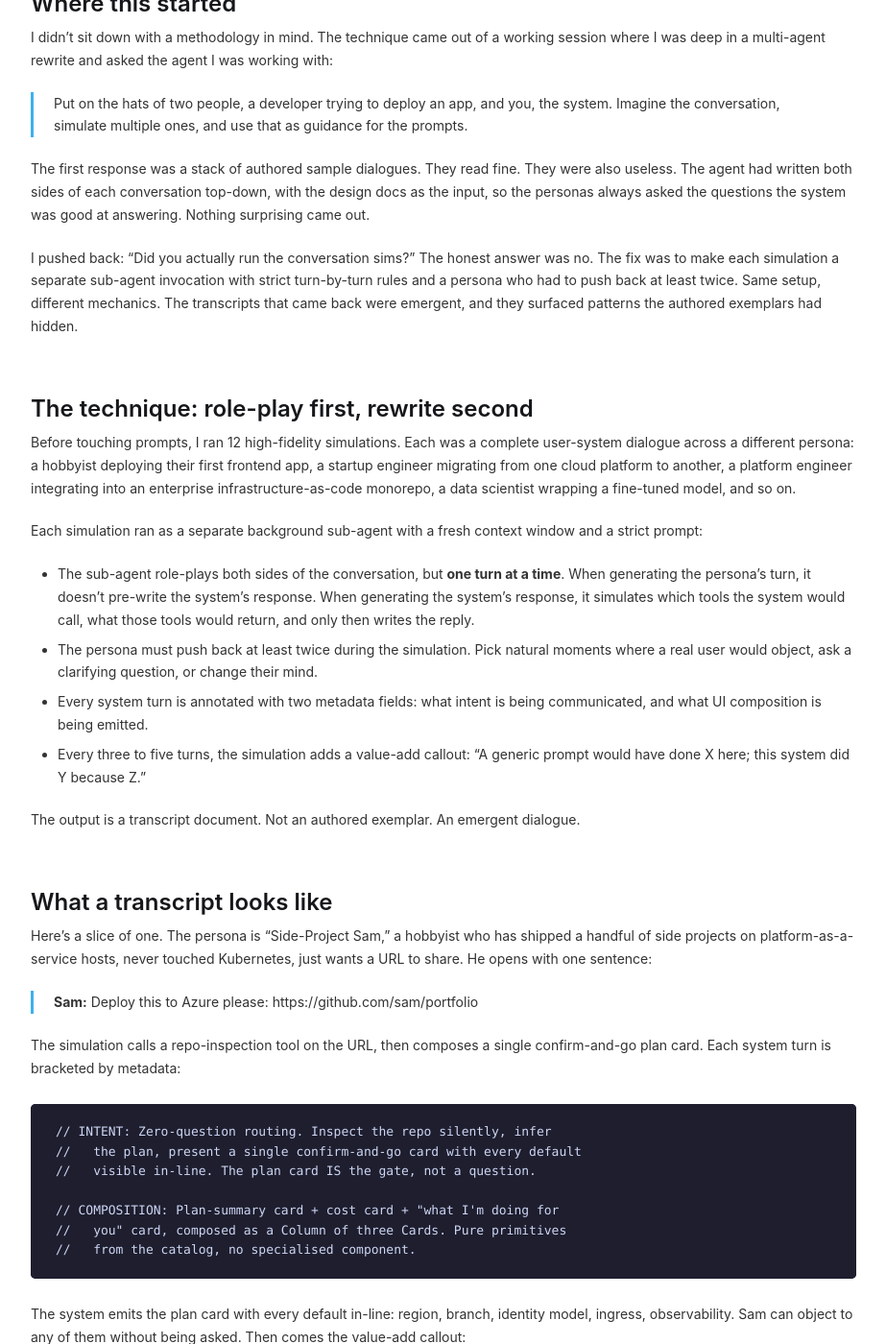
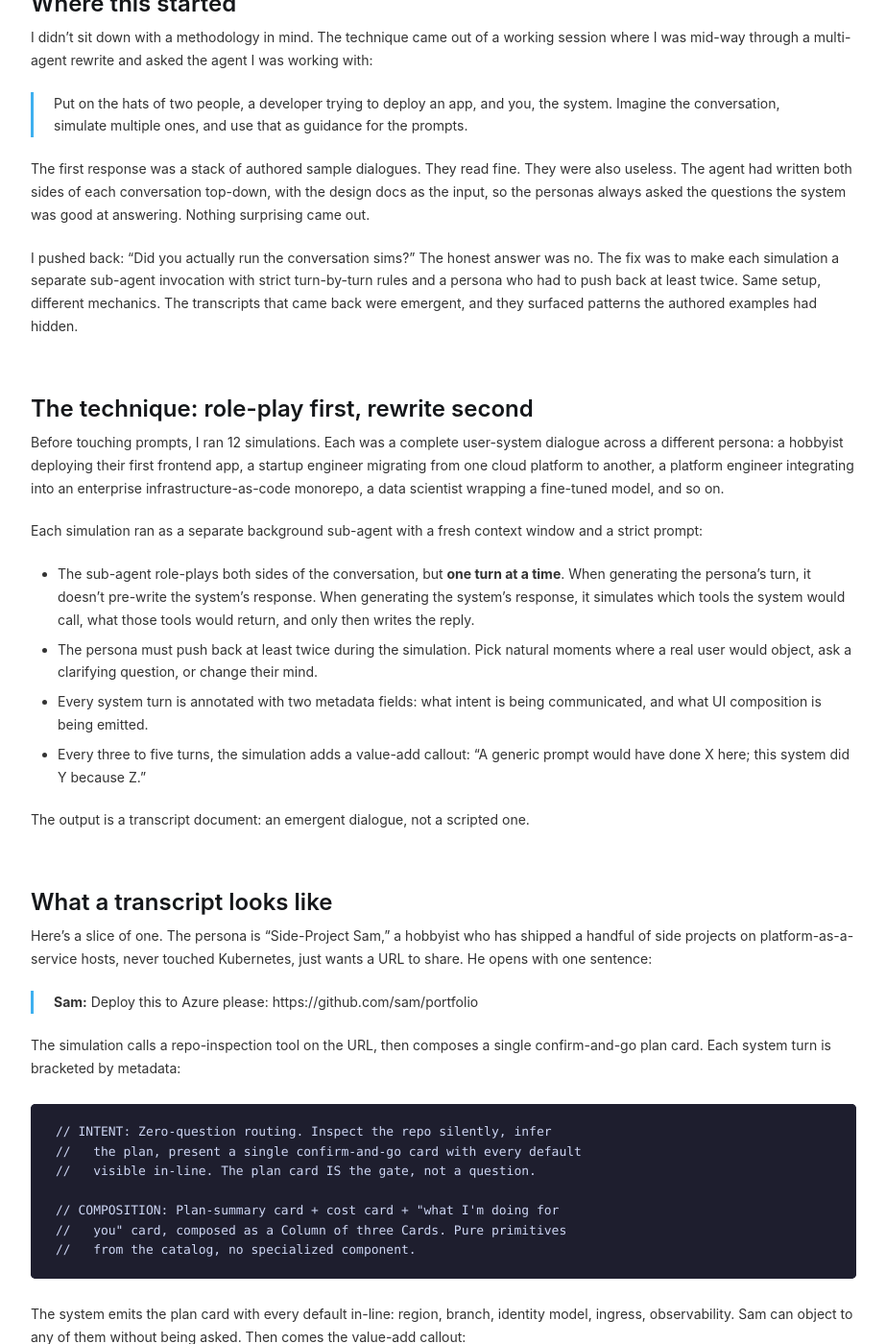
Before and after one commit to sabbour/sabbour.github.io, a Jekyll site: the page built from _posts/2026-04-28-simulating-user-conversations-to-evolve-agent-prompts.md, in a window 1280 px wide and 1400 px high, scrolled down 1308 px. Shown: the whole window at 96% size, without its empty margins (178-1101 px from the left). Built offline with Jekyll 4.4.1, drawn with Linux system fonts in a browser that asks for light colours; some of the changed text lies outside the part shown.

Commit message:
Fix typos and improve clarity in blog post on simulating user conversations
Co-authored-by: Copilot <copilot@github.com>

````diff
--- a/_posts/2026-04-28-simulating-user-conversations-to-evolve-agent-prompts.md
+++ b/_posts/2026-04-28-simulating-user-conversations-to-evolve-agent-prompts.md
@@ -29,17 +29,17 @@ Three problems compound:
 
 ## Where this started
 
-I didn't sit down with a methodology in mind. The technique came out of a working session where I was deep in a multi-agent rewrite and asked the agent I was working with:
+I didn't sit down with a methodology in mind. The technique came out of a working session where I was mid-way through a multi-agent rewrite and asked the agent I was working with:
 
 > Put on the hats of two people, a developer trying to deploy an app, and you, the system. Imagine the conversation, simulate multiple ones, and use that as guidance for the prompts.
 
 The first response was a stack of authored sample dialogues. They read fine. They were also useless. The agent had written both sides of each conversation top-down, with the design docs as the input, so the personas always asked the questions the system was good at answering. Nothing surprising came out.
 
-I pushed back: "Did you actually run the conversation sims?" The honest answer was no. The fix was to make each simulation a separate sub-agent invocation with strict turn-by-turn rules and a persona who had to push back at least twice. Same setup, different mechanics. The transcripts that came back were emergent, and they surfaced patterns the authored exemplars had hidden.
+I pushed back: "Did you actually run the conversation sims?" The honest answer was no. The fix was to make each simulation a separate sub-agent invocation with strict turn-by-turn rules and a persona who had to push back at least twice. Same setup, different mechanics. The transcripts that came back were emergent, and they surfaced patterns the authored examples had hidden.
 
 ## The technique: role-play first, rewrite second
 
-Before touching prompts, I ran 12 high-fidelity simulations. Each was a complete user-system dialogue across a different persona: a hobbyist deploying their first frontend app, a startup engineer migrating from one cloud platform to another, a platform engineer integrating into an enterprise infrastructure-as-code monorepo, a data scientist wrapping a fine-tuned model, and so on.
+Before touching prompts, I ran 12 simulations. Each was a complete user-system dialogue across a different persona: a hobbyist deploying their first frontend app, a startup engineer migrating from one cloud platform to another, a platform engineer integrating into an enterprise infrastructure-as-code monorepo, a data scientist wrapping a fine-tuned model, and so on.
 
 Each simulation ran as a separate background sub-agent with a fresh context window and a strict prompt:
 
@@ -48,7 +48,7 @@ Each simulation ran as a separate background sub-agent with a fresh context wind
 - Every system turn is annotated with two metadata fields: what intent is being communicated, and what UI composition is being emitted.
 - Every three to five turns, the simulation adds a value-add callout: "A generic prompt would have done X here; this system did Y because Z."
 
-The output is a transcript document. Not an authored exemplar. An emergent dialogue.
+The output is a transcript document: an emergent dialogue, not a scripted one.
 
 ## What a transcript looks like
 
@@ -65,7 +65,7 @@ The simulation calls a repo-inspection tool on the URL, then composes a single c
 
 // COMPOSITION: Plan-summary card + cost card + "what I'm doing for
 //   you" card, composed as a Column of three Cards. Pure primitives
-//   from the catalog, no specialised component.
+//   from the catalog, no specialized component.
 ```
 
 The system emits the plan card with every default in-line: region, branch, identity model, ingress, observability. Sam can object to any of them without being asked. Then comes the value-add callout:
@@ -91,7 +91,7 @@ Authoring a sample dialogue top-down is fast, but the author's bias creeps in. Y
 
 Turn-by-turn role-play forces honesty. When the simulation has to decide what tool the system would call before it writes the response, you catch the moments where the existing prompt has no rule for the situation. When the persona is required to push back, you discover the prompts that work only when the user agrees with everything the system says.
 
-Three patterns emerged that authored exemplars rarely catch:
+Three patterns emerged that authored examples rarely catch:
 
 - **Silent scope creep.** The framework says "ask up to three questions"; the simulation has the persona say something ambiguous on turn one, and the system asks a fourth. The prompt didn't encode the cap-of-three rule explicitly. It relied on the model to remember.
 - **Drift between prompt and tool surface.** The prompt says "call the quota tool when needed"; the simulation reveals there isn't a quota tool, only a general resource lookup. The prompt referenced a capability the system doesn't have.
@@ -141,7 +141,7 @@ It's slow for what it is, but cheaper than getting it wrong after shipping. Each
 
 It's not free. Each sub-agent run consumes tokens, and a dozen simulations plus a meta-aggregation pass over the transcripts is a noticeable cost.
 
-It requires discipline. The temptation to short-circuit ("the persona obviously wouldn't push back here") destroys the technique's value. Every simulation needs at least two genuine pushbacks. Without them, you get an authored exemplar in disguise.
+It requires discipline. The temptation to short-circuit ("the persona obviously wouldn't push back here") destroys the technique's value. Every simulation needs at least two genuine pushbacks. Without them, you get a scripted example in disguise.
 
 It does not validate the prompts you eventually write. The transcripts tell you what conversations the system needs to support. They do not run themselves against your new prompts. You either build a regression harness that compares new agent output to the transcripts, or you accept that the transcripts are specifications and a human reviewer judges fit.
 
````
Also changed, not shown: other parts of _posts/2026-04-28-simulating-user-conversations-to-evolve-agent-prompts.md (+6 -6 lines).
